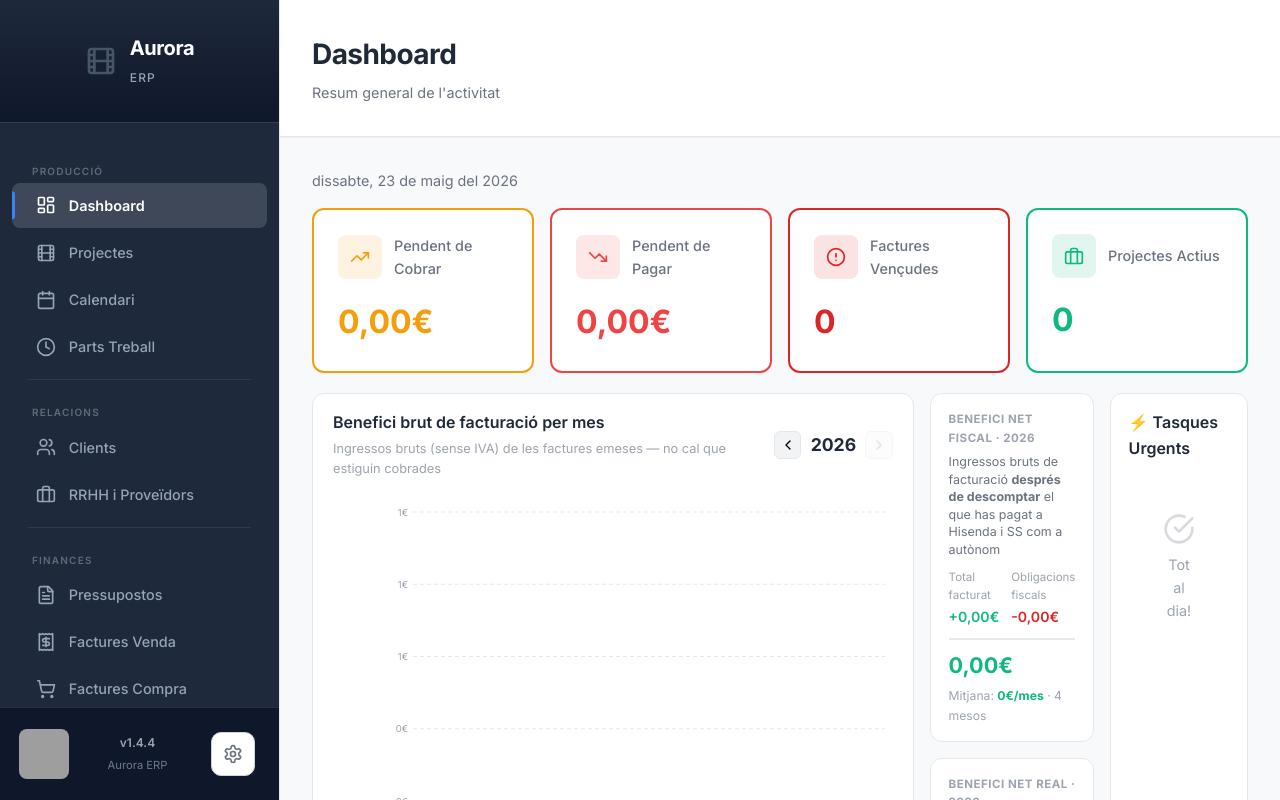
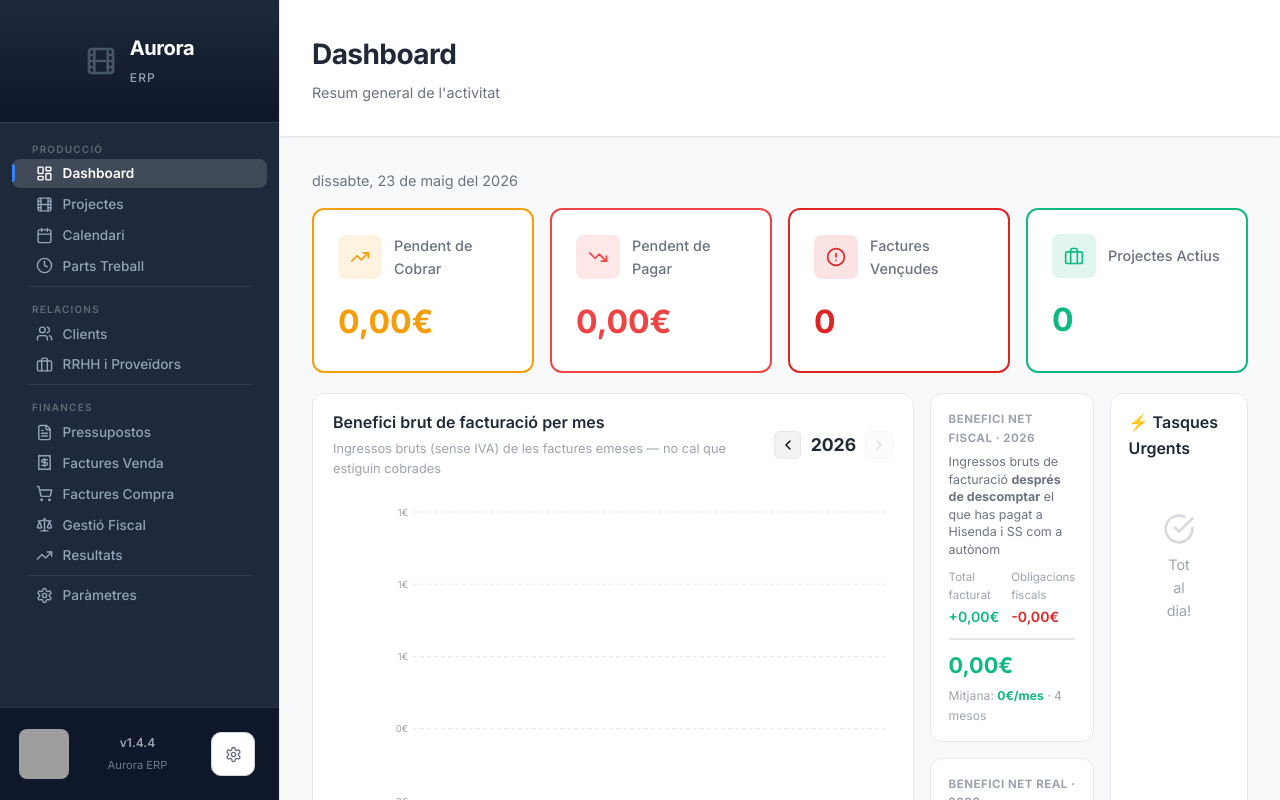
Before and after one commit to dmontees/auroraERP, a React (Vite) app: page / in a window 1280 px wide. Built offline with nearby package versions, Linux system fonts and the light colour scheme; grey boxes are pictures that could not be loaded.

Commit message:
Sidebar: compactar items y etiquetas de grupo

```diff
--- a/src/App.css
+++ b/src/App.css
@@ -133,7 +133,7 @@
    /* Navegación */
    .nav-menu {
      flex: 1;
-     padding: var(--spacing-lg) var(--spacing-sm);
+     padding: 0.5rem var(--spacing-sm);
      overflow-y: auto;
    }
 
@@ -141,17 +141,17 @@
      width: 100%;
      display: flex;
      align-items: center;
-     gap: var(--spacing-md);
-     padding: var(--spacing-md) var(--spacing-lg);
+     gap: 0.6rem;
+     padding: 0.4rem var(--spacing-lg);
      background: transparent;
      border: none;
      border-radius: 8px;
      color: #94a3b8;
-     font-size: 0.9rem;
+     font-size: 0.85rem;
      font-weight: 500;
      cursor: pointer;
      transition: all var(--transition-base);
-     margin-bottom: 0.1rem;
+     margin-bottom: 1px;
      position: relative;
    }
 
@@ -807,12 +807,12 @@ input[type="number"] {
   letter-spacing: 0.12em;
   text-transform: uppercase;
   color: rgba(255, 255, 255, 0.3);
-  padding: 16px 20px 4px;
+  padding: 10px 20px 2px;
   user-select: none;
 }
 
 .nav-group-divider {
   height: 1px;
   background: rgba(255, 255, 255, 0.08);
-  margin: 8px 16px;
+  margin: 4px 16px;
 }
--- a/src/App.tsx
+++ b/src/App.tsx
@@ -127,18 +127,18 @@ function App() {
   };
 
   const navItems: NavItem[] = [
-    { id: 'dashboard', label: 'Dashboard', icon: <LayoutDashboard size={20} />, description: 'Resum general de l\'activitat' },
-    { id: 'projectes', label: 'Projectes', icon: <Film size={20} />, description: 'Gestió de produccions audiovisuals' },
-    { id: 'clients', label: 'Clients', icon: <Users size={20} />, description: 'Base de dades de clients' },
-    { id: 'proveidors', label: 'RRHH i Proveïdors', icon: <Briefcase size={20} />, description: 'Recursos humans, proveïdors i acreedors' },
-    { id: 'pressupostos', label: 'Pressupostos', icon: <FileText size={20} />, description: 'Crear i gestionar pressupostos' },
-    { id: 'factures-venda', label: 'Factures Venda', icon: <Receipt size={20} />, description: 'Factures emeses a clients' },
-    { id: 'factures-compra', label: 'Factures Compra', icon: <ShoppingCart size={20} />, description: 'Factures rebudes de proveïdors' },
-    { id: 'gestio-fiscal', label: 'Gestió Fiscal', icon: <Scale size={20} />, description: 'Obligacions fiscals: autònom, IRPF, IVA, nòmines' },
-    { id: 'resultats', label: 'Resultats', icon: <TrendingUp size={20} />, description: 'Anàlisi financera i rendibilitat' },
-    { id: 'parts-treball', label: 'Parts Treball', icon: <Clock size={20} />, description: 'Registre d\'hores i tasques' },
-    { id: 'calendari', label: 'Calendari', icon: <CalendarIcon size={20} />, description: 'Visualitza esdeveniments i dates importants' },
-    { id: 'parametres', label: 'Paràmetres', icon: <Settings size={20} />, description: 'Configuració de serveis, unitats i tarifes' }
+    { id: 'dashboard', label: 'Dashboard', icon: <LayoutDashboard size={17} />, description: 'Resum general de l\'activitat' },
+    { id: 'projectes', label: 'Projectes', icon: <Film size={17} />, description: 'Gestió de produccions audiovisuals' },
+    { id: 'clients', label: 'Clients', icon: <Users size={17} />, description: 'Base de dades de clients' },
+    { id: 'proveidors', label: 'RRHH i Proveïdors', icon: <Briefcase size={17} />, description: 'Recursos humans, proveïdors i acreedors' },
+    { id: 'pressupostos', label: 'Pressupostos', icon: <FileText size={17} />, description: 'Crear i gestionar pressupostos' },
+    { id: 'factures-venda', label: 'Factures Venda', icon: <Receipt size={17} />, description: 'Factures emeses a clients' },
+    { id: 'factures-compra', label: 'Factures Compra', icon: <ShoppingCart size={17} />, description: 'Factures rebudes de proveïdors' },
+    { id: 'gestio-fiscal', label: 'Gestió Fiscal', icon: <Scale size={17} />, description: 'Obligacions fiscals: autònom, IRPF, IVA, nòmines' },
+    { id: 'resultats', label: 'Resultats', icon: <TrendingUp size={17} />, description: 'Anàlisi financera i rendibilitat' },
+    { id: 'parts-treball', label: 'Parts Treball', icon: <Clock size={17} />, description: 'Registre d\'hores i tasques' },
+    { id: 'calendari', label: 'Calendari', icon: <CalendarIcon size={17} />, description: 'Visualitza esdeveniments i dates importants' },
+    { id: 'parametres', label: 'Paràmetres', icon: <Settings size={17} />, description: 'Configuració de serveis, unitats i tarifes' }
   ];
 
   return (
@@ -218,7 +218,7 @@ function App() {
           </div>
 
           <button className="settings-button" onClick={() => setShowSettings(true)} title="Configuració">
-            <Settings size={20} />
+            <Settings size={17} />
           </button>
         </div>
       </aside>
```
